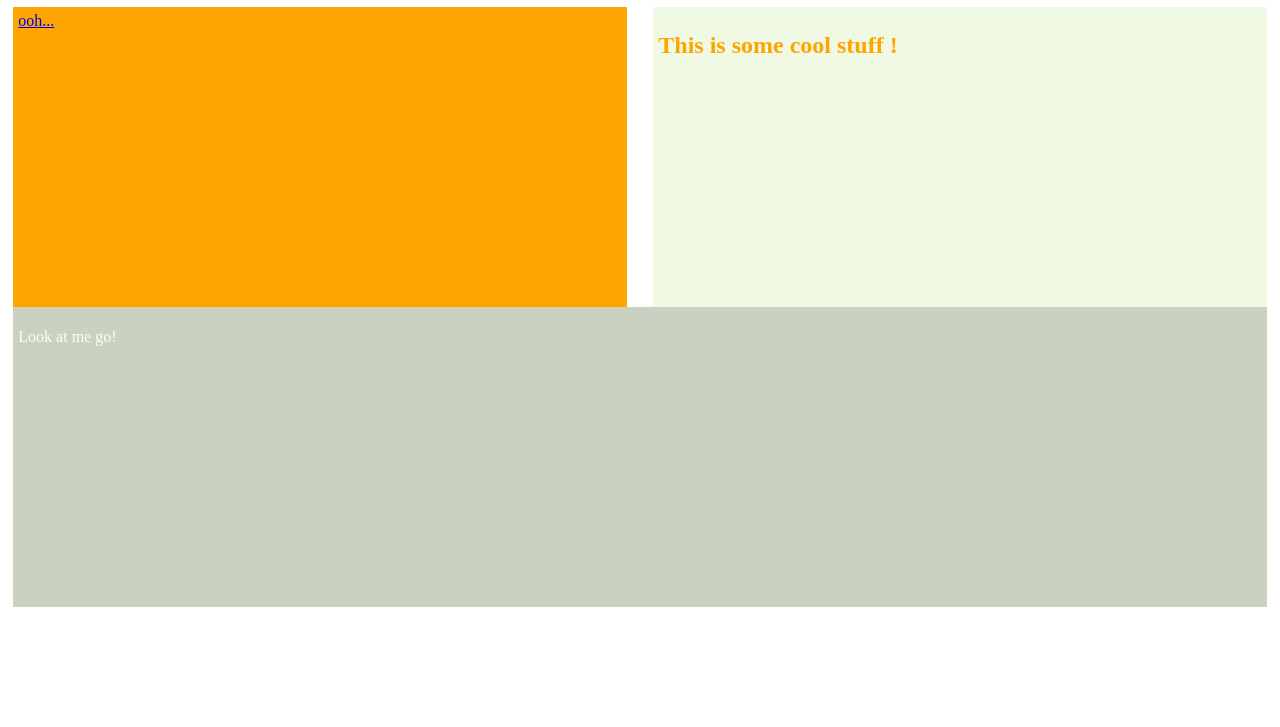
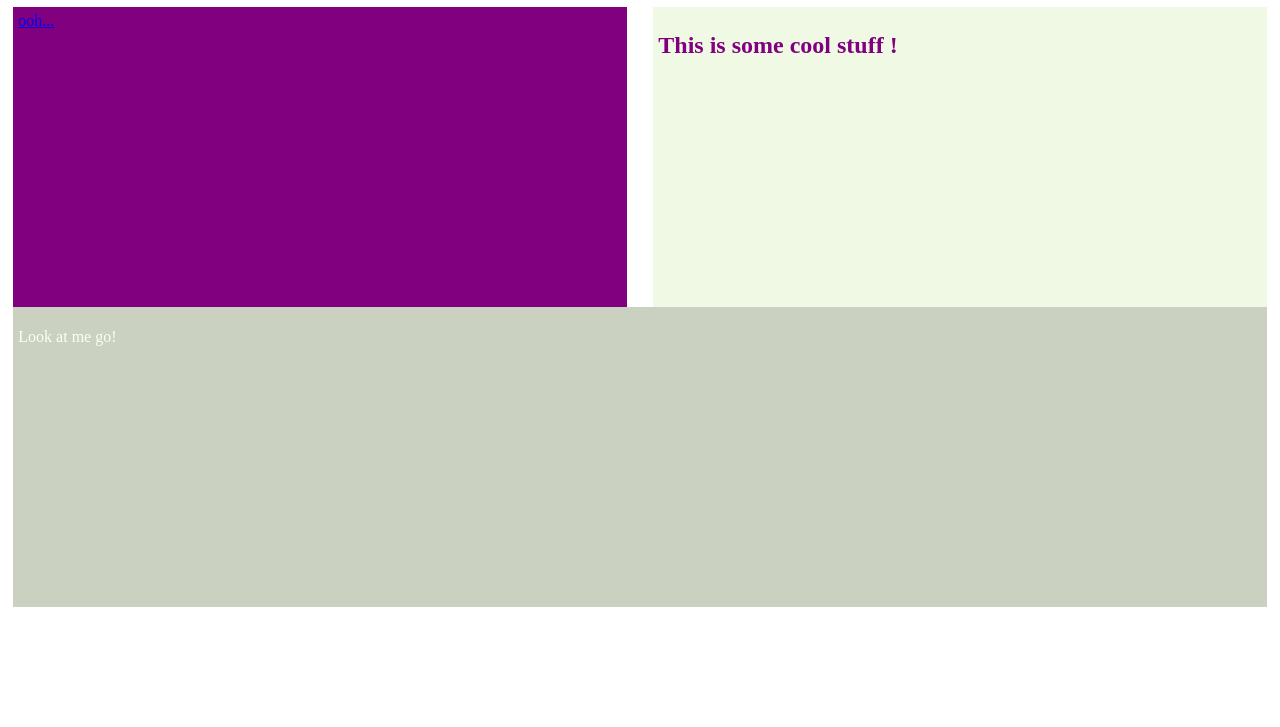
Before and after one commit to leotheobald/gruntserver, a website: page public/index.html in a window 1280 px wide. Shown: the part 73-800 px from the top of the page. Drawn offline with nearby package versions, Linux system fonts and the light colour scheme.

Commit message:
small change to test ssh from atom git-plus

```diff
--- a/public/src/css/style.less
+++ b/public/src/css/style.less
@@ -15,8 +15,8 @@
 
 @primaryColor : #00CCFF;
 @secondary: #Abd5ec;
-@tertiary: orange;
-@morningbliss: orange;
+@tertiary: purple;
+@morningbliss: pink;
 @textdark: #cad1c1;
 @textlight: #fafff2;
 
@@ -26,7 +26,10 @@
     @rules();
   }
 }
-
+// Change default animation:
+// @duration (e.g 0.2s include the 's'),
+// @delay (e.g 0.2s include the 's'),
+// @it-count (numerical or use 'infinate')
 .changeAnimDefaults(@duration: 1s; @delay: 1s; @it-count: 1) {
   -moz-animation-duration: @duration;
   -moz-animation-delay: @delay;
@@ -38,6 +41,7 @@
 body {
  margin: 0;
 }
+
 // Theme
 h1 {
   color: @baseblue;
```
Also changed, not shown: public/dist/css/style.css, public/dist/css/style.min.css.
